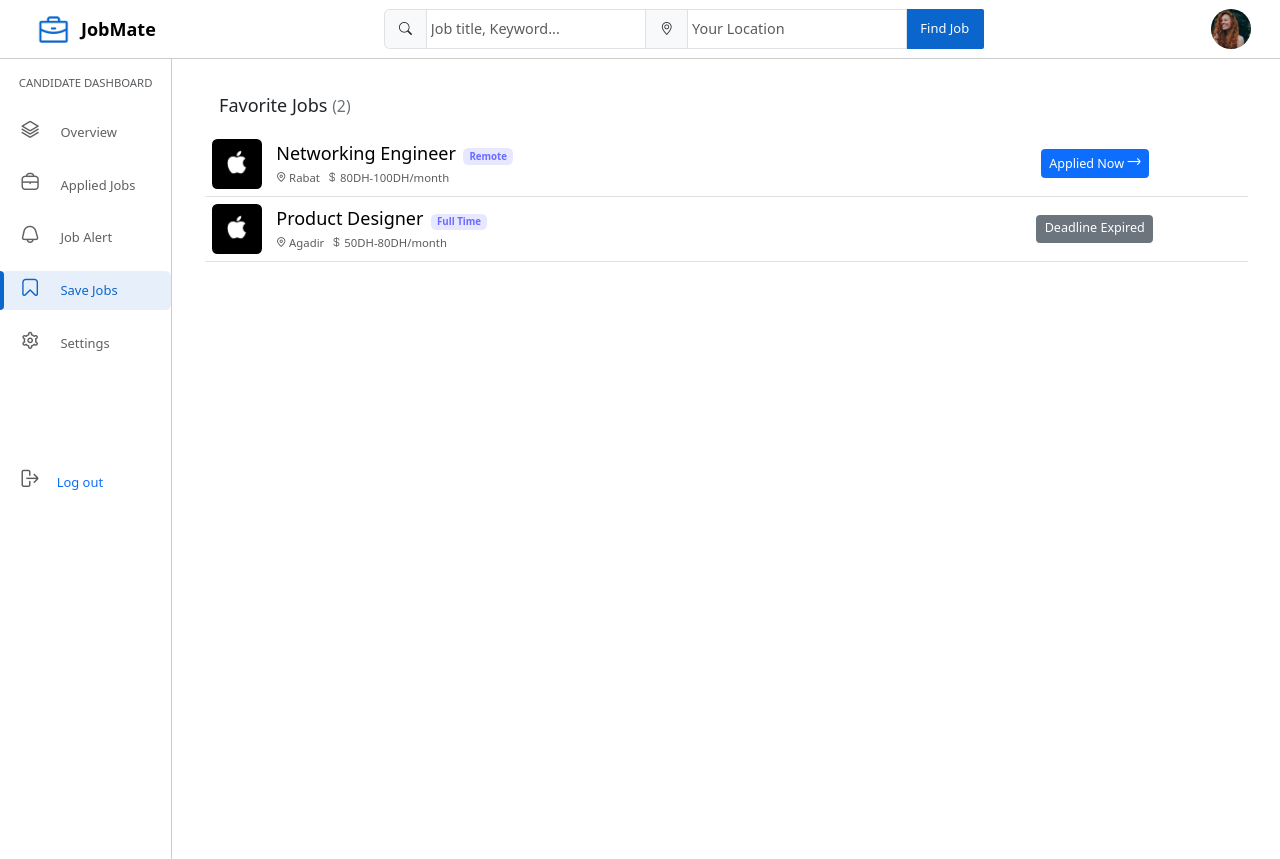
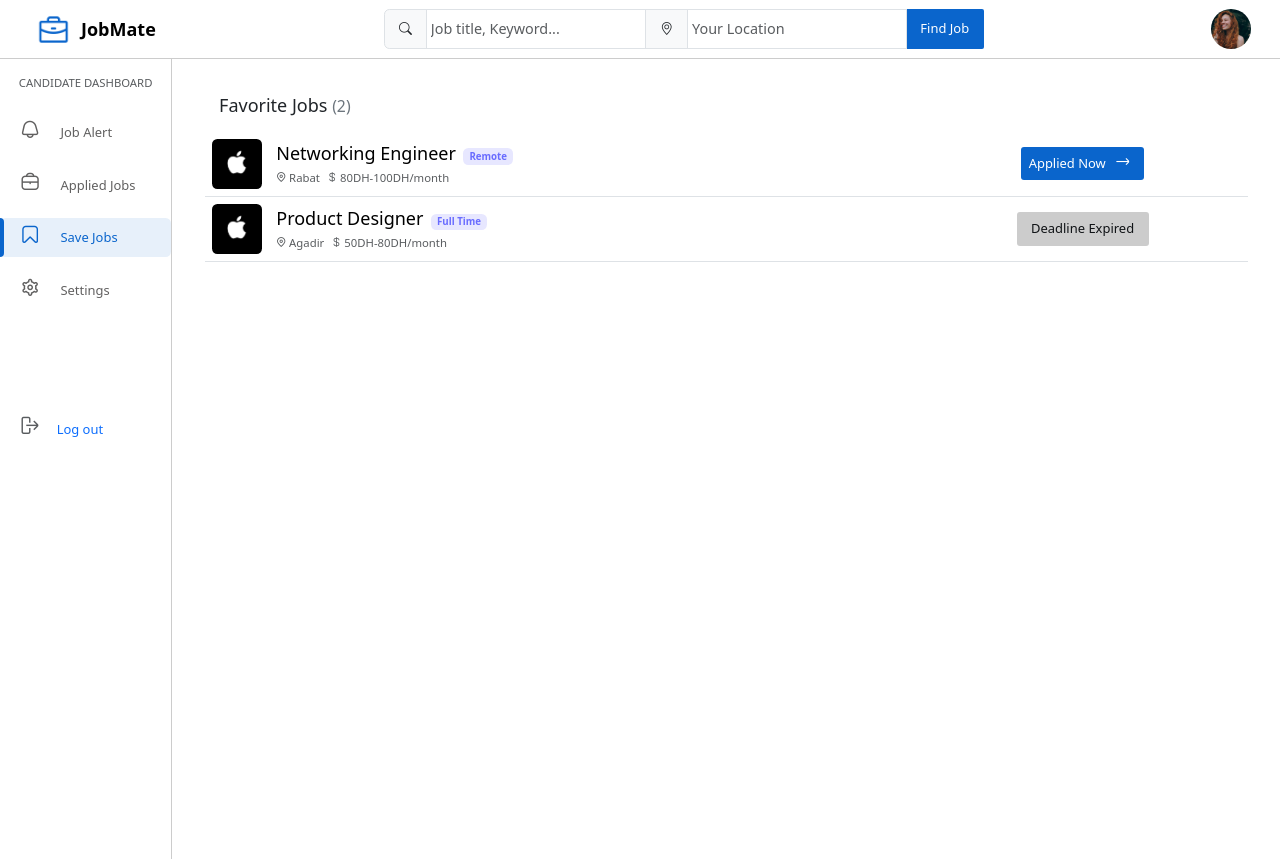
Before and after one commit to HafsaTimenzay/Fined_Job, a React (Vite) app: page /Candidate in a window 1280 px wide. Both pictures are taken after a click on the button "Save Jobs". Built offline with nearby package versions, Linux system fonts and the light colour scheme.

Commit message:
update sidebar

```diff
--- a/src/candidate/components_candidate/SideBar.jsx
+++ b/src/candidate/components_candidate/SideBar.jsx
@@ -11,7 +11,7 @@ import Settings from "../content/settings";
 import Home from "../../Authentification/Home";
 
 const SideBar = () => {
-  const [activeTab, setActiveTab] = useState("overview");
+  const [activeTab, setActiveTab] = useState("jobAlert");
 
   return (
     <div className="d-flex">
@@ -27,13 +27,23 @@ const SideBar = () => {
 
           {/* Sidebar Links */}
           <ul className="navbar-nav flex-column w-100">
-            <li className={`nav-item my-2 ${activeTab === "overview" ? "active" : ""}`}>
+            {/* <li className={`nav-item my-2 ${activeTab === "overview" ? "active" : ""}`}>
               <button
                 className="btn nav-link navItem d-flex align-items-center px-0 m-0 py-2 w-100 text-start"
                 onClick={() => setActiveTab("overview")}
               >
                 <i className="fi fi-rr-layers mx-4"></i>
                 <span className="d-none d-md-inline">Overview</span>
+              </button>
+            </li> */}
+
+            <li className={`nav-item my-2 ${activeTab === "jobAlert" ? "active" : ""}`}>
+              <button
+                className="btn nav-link navItem d-flex align-items-center px-0 m-0 py-2 w-100 text-start"
+                onClick={() => setActiveTab("jobAlert")}
+              >
+                <i className="fi fi-rs-bell mx-4"></i>
+                <span className="d-none d-md-inline">Job Alert</span>
               </button>
             </li>
 
@@ -47,15 +57,7 @@ const SideBar = () => {
               </button>
             </li>
 
-            <li className={`nav-item my-2 ${activeTab === "jobAlert" ? "active" : ""}`}>
-              <button
-                className="btn nav-link navItem d-flex align-items-center px-0 m-0 py-2 w-100 text-start"
-                onClick={() => setActiveTab("jobAlert")}
-              >
-                <i className="fi fi-rs-bell mx-4"></i>
-                <span className="d-none d-md-inline">Job Alert</span>
-              </button>
-            </li>
+
             <li className={`nav-item my-2 ${activeTab === "jobSave" ? "active" : ""}`}>
               <button
                 className="btn nav-link navItem d-flex align-items-center py-2 px-0 m-0 w-100 text-start"
@@ -91,9 +93,9 @@ const SideBar = () => {
 
       {/* Content Area */}
       <div className="content-area p-4 w-100">
-        {activeTab === "overview" && <Overview />}
+        {activeTab === "jobAlert" && <JobAlert />}
+        {/* {activeTab === "overview" && <Overview />} */}
         {activeTab === "appliedJobs" && <JobList />}
-        {activeTab === "jobAlert" && <JobAlert />}
         {activeTab === "jobSave" && <JobSave />}
         {activeTab === "settings" && <Settings />}
       </div>
--- a/src/candidate/content/jobAlert.jsx
+++ b/src/candidate/content/jobAlert.jsx
@@ -65,7 +65,7 @@ const JobAlert = () => {
         <div className="container-fluid">
             <div className="row">
                 {/* Sidebar: Job List */}
-                <div className="col-md-4 p-3 border-end">
+                <div className="col-md-4 pt-1 py-3 border-end">
                     <h5 className="my-3">Top Job Picks</h5>
                     {jobs.map((job) => (
                         <div
--- a/src/candidate/content/jobSave.jsx
+++ b/src/candidate/content/jobSave.jsx
@@ -52,11 +52,9 @@ export default function jobSave() {
                             <td className="text-center align-middle">
                                 <span className="pt-5">
                                     {job.status === "Active" ? (
-                                        <button className="btn btn-primary btn-sm">Applied Now <i class="fi fi-rr-arrow-right"></i></button>
-                                    ) : job.status === "Expert" ? (
-                                        <button className="btn btn-secondary btn-sm">Deadline Expired</button>
+                                        <button className=" appliedBtn p-2">Applied Now <i class="fi fi-rr-arrow-right px-2"></i></button>
                                     ) : (
-                                        <button className="btn btn-primary btn-sm">Applied Now <i class="fi fi-rr-arrow-right"></i></button>
+                                        <button className="ExpiredBtn py-2 px-3">Deadline Expired</button>
                                     )}
                                 </span>
 
--- a/src/styles/candidate.css
+++ b/src/styles/candidate.css
@@ -144,3 +144,17 @@
     text-align: right;
 
   }
+
+  .outLineBtn{
+    border-radius: 3px;
+    background: #fff;
+    color: #0a65cc;
+    border: 1px #0a65cc solid;
+
+  }
+  .ExpiredBtn{
+    border-radius: 3px;
+    background: #CCC;
+    color: #101316;
+    border: none;
+  }
```
